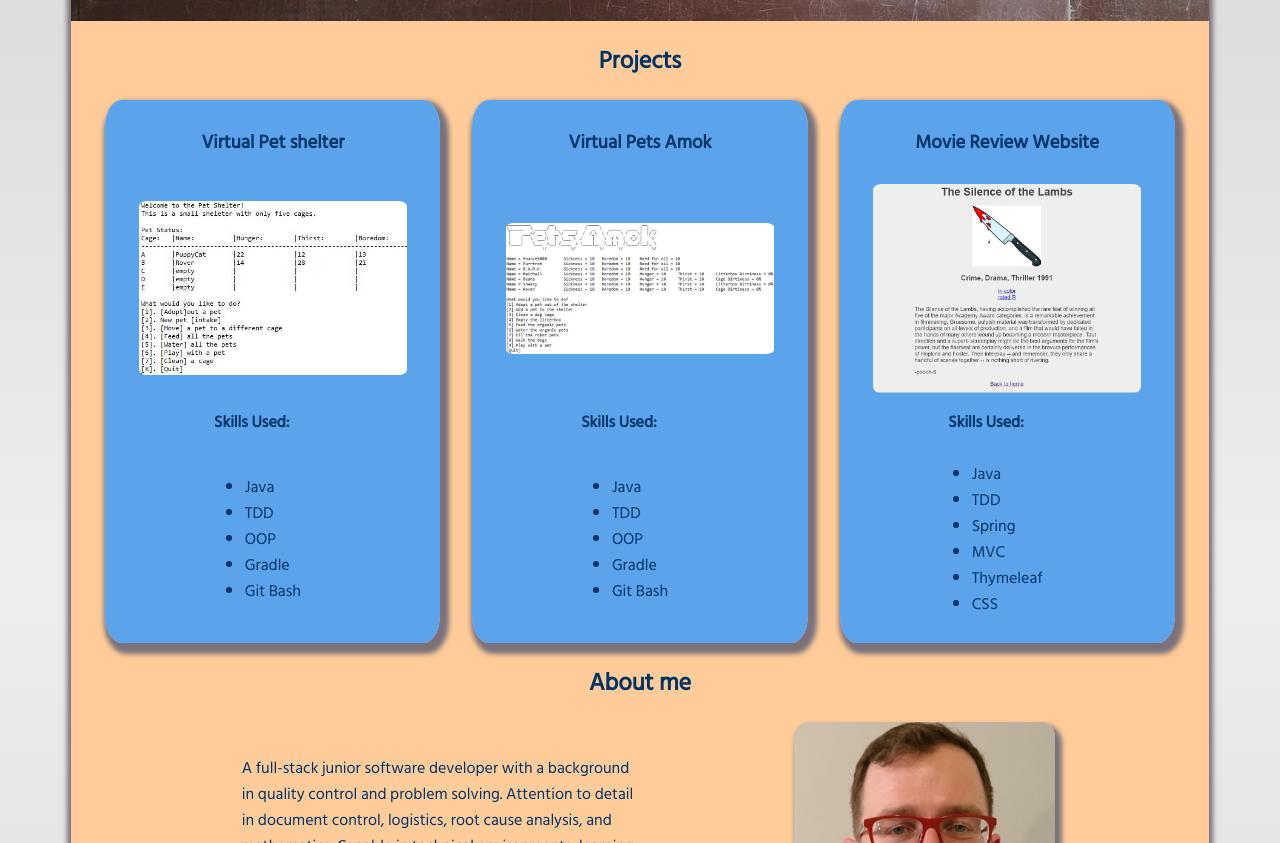
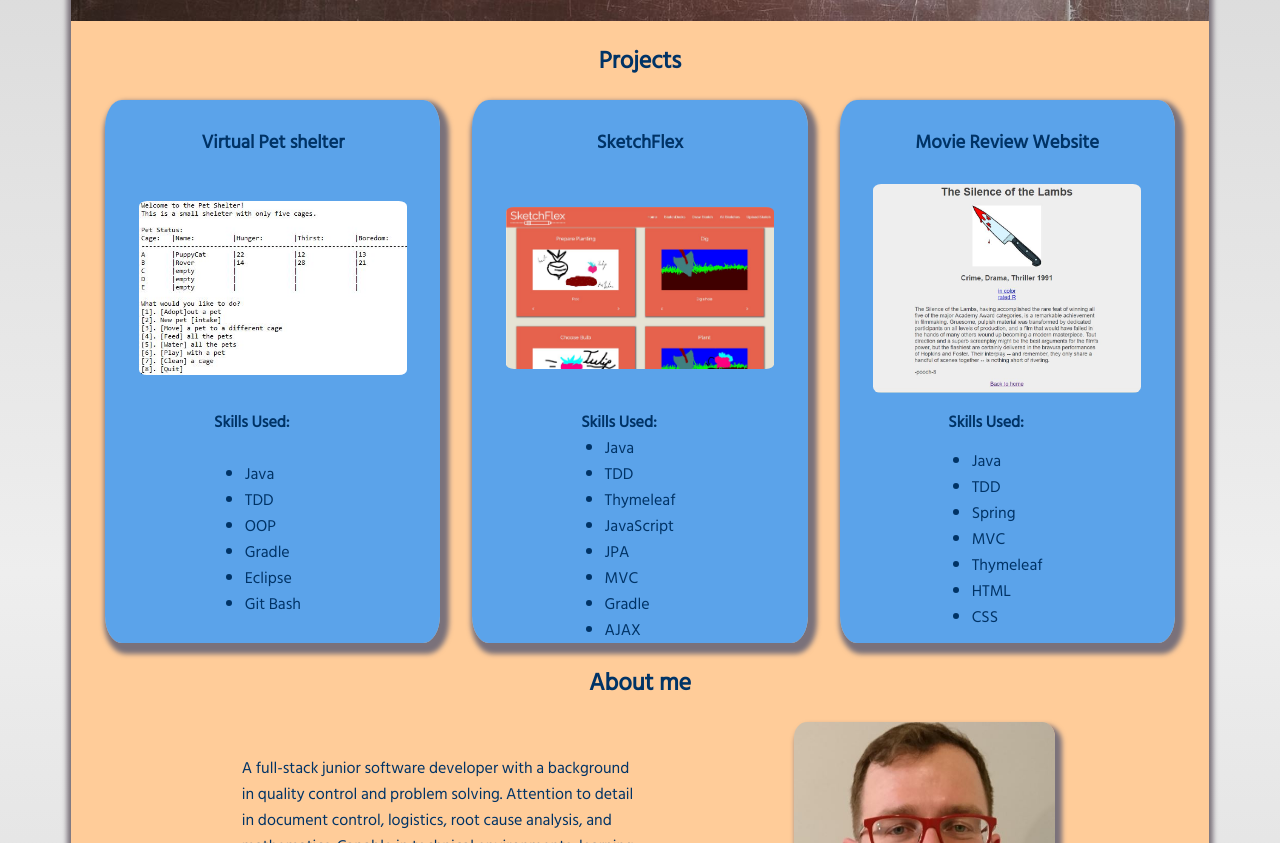
Before and after one commit to bryancharleslong/bryancharleslong.github.io, a plain HTML site: page index.html in a window 1280 px wide. Shown: the part 560-1403 px from the top of the page. Drawn offline with Linux system fonts and the light colour scheme; a web font is replaced by a local one.

Commit message:
added sketchflex to projects

```diff
--- a/index.html
+++ b/index.html
@@ -58,36 +58,39 @@
 					<li>TDD</li>
 					<li>OOP</li>
 					<li>Gradle</li>
+					<li>Eclipse</li>
 					<li>Git Bash</li>
 				</ul>
 			</article>
 			<article class="project">
 				<h3>
 					<a class="project-link"
-						href="https://github.com/bryancharleslong/virtual-pets-amok">Virtual
-						Pets Amok</a>
+						href="https://github.com/sketch-flex/sketch-flex">SketchFlex</a>
 				</h3>
 				<a class="project-image"
-					href="https://github.com/bryancharleslong/virtual-pets-amok"> <img
-					src="./images/amok1.JPG" alt="console screenshot" id="image-center">
+					href="https://github.com/sketch-flex/sketch-flex"> <img
+					src="./images/SketchFlex.JPG" alt="console screenshot" id="image-center">
 				</a>
 				<h4>Skills Used:</h4>
 				<ul>
 					<li>Java</li>
 					<li>TDD</li>
-					<li>OOP</li>
+					<li>Thymeleaf</li>
+					<li>JavaScript</li>
+					<li>JPA</li>
+					<li>MVC</li>
 					<li>Gradle</li>
-					<li>Git Bash</li>
+					<li>AJAX</li>
 				</ul>
 			</article>
 			<article class="project">
 				<h3>
 					<a class="project-link"
-						href="https://github.com/bryancharleslong/movie-reviews-site">Movie
+						href="https://github.com/bryancharleslong/reviews-site-full-stack">Movie
 						Review Website</a>
 				</h3>
 				<a class="project-image"
-					href="https://github.com/bryancharleslong/movie-reviews-site">
+					href="https://github.com/bryancharleslong/reviews-site-full-stack">
 					<img src="./images/movies1.JPG" alt="website screenshot"
 					id="image-right">
 				</a>
@@ -98,6 +101,7 @@
 					<li>Spring</li>
 					<li>MVC</li>
 					<li>Thymeleaf</li>
+					<li>HTML</li>
 					<li>CSS</li>
 				</ul>
 			</article>
```
Also changed, not shown: images/SketchFlex.JPG (added).
